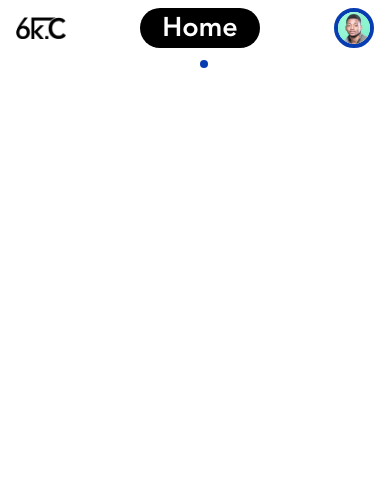
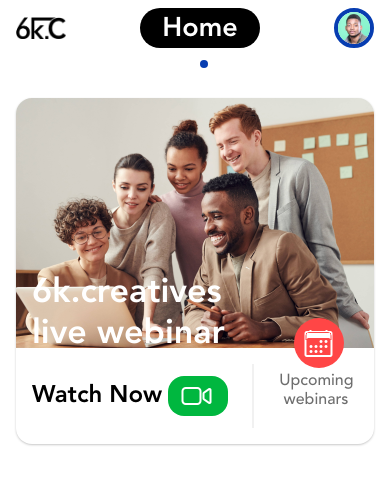
Before and after one commit to FungaiPfende/6kClub, a React Native app: screen / in a window 390 px wide. Shown: the top 484 px of the page. Built offline with nearby package versions, Linux system fonts and the light colour scheme.

Commit message:
Created WebinarCard Component.

```diff
--- a/package.json
+++ b/package.json
@@ -16,6 +16,7 @@
     "react": "17.0.2",
     "react-dom": "17.0.2",
     "react-native": "0.68.2",
+    "react-native-linear-gradient": "^2.6.2",
     "react-native-web": "0.17.7"
   },
   "devDependencies": {
--- /dev/null
+++ b/src/components/WebinarCard.component.jsx
@@ -0,0 +1,129 @@
+import { StyleSheet, View, Image, Text } from "react-native";
+import React from "react";
+import LinearGradient from "react-native-linear-gradient";
+
+import {
+  assets,
+  colours,
+  fonts,
+  fontSizes,
+  shadows,
+  sizes,
+  space,
+} from "../constants/theme";
+
+import { Icon } from "./Icon.component";
+
+export const WebinarCard = () => {
+  return (
+    <View style={styles.card}>
+      <View style={styles.cardCover}>
+        <Image
+          source={assets.webinar}
+          resizeMode="cover"
+          style={styles.cardImage}
+        />
+        <Text style={styles.webinarTitle}>6k.creatives{"\n"}live webinar</Text>
+      </View>
+
+      <View style={styles.info}>
+        <View style={styles.watchNow}>
+          <Text style={styles.watchNowText}>Watch Now</Text>
+
+          <Icon
+            iconName="videocam-outline"
+            iconColour="white"
+            bgColour={colours.ui.success}
+            radius={sizes.lg}
+          />
+        </View>
+
+        <View style={styles.divider} />
+
+        <View style={styles.upcomingWebinars}>
+          <Icon
+            iconName="calendar-outline"
+            iconColour="white"
+            bgColour={colours.ui.error}
+            radius={sizes.xxl}
+            bgWidth={50}
+            bgHeight={50}
+          />
+          <Text style={styles.upcomingText}>Upcoming {"\n"} webinars</Text>
+        </View>
+      </View>
+    </View>
+  );
+};
+
+const styles = StyleSheet.create({
+  card: {
+    backgroundColor: colours.bg.primary,
+    borderRadius: sizes.lg,
+    marginHorizontal: space.lg,
+    marginVertical: space.xl + 10,
+    ...shadows.light,
+  },
+
+  cardCover: {
+    width: "100%",
+    height: 250,
+    borderTopLeftRadius: sizes.lg,
+    borderTopRightRadius: sizes.lg,
+  },
+
+  cardImage: {
+    width: "100%",
+    height: "100%",
+    borderTopLeftRadius: sizes.lg,
+    borderTopRightRadius: sizes.lg,
+  },
+
+  webinarTitle: {
+    position: "absolute",
+    top: "70%",
+    color: colours.text.white,
+    fontFamily: fonts.bold,
+    fontSize: fontSizes.h4,
+    marginHorizontal: space.lg,
+  },
+
+  info: {
+    flexDirection: "row",
+    justifyContent: "space-between",
+    alignItems: "center",
+    marginVertical: space.lg,
+    marginHorizontal: space.lg,
+  },
+
+  watchNow: {
+    flexDirection: "row",
+    justifyContent: "space-between",
+    alignItems: "center",
+    width: "60%",
+  },
+
+  watchNowText: {
+    fontFamily: fonts.bold,
+    fontSize: fontSizes.h5,
+  },
+
+  divider: {
+    borderWidth: 1,
+    borderColor: colours.ui.tertiary,
+    height: sizes.xxl,
+  },
+
+  upcomingWebinars: {
+    alignItems: "center",
+    marginTop: -space.xxl,
+    width: "auto",
+  },
+
+  upcomingText: {
+    fontFamily: fonts.medium,
+    fontSize: fontSizes.body,
+    color: colours.text.secondary,
+    marginTop: space.sm,
+  },
+});
--- a/src/screens/Home.screen.jsx
+++ b/src/screens/Home.screen.jsx
@@ -2,13 +2,14 @@ import { StyleSheet, Text, View, SafeAreaView } from "react-native";
 import React from "react";
 
 import { Header } from "../components/Header.component";
+import { WebinarCard } from "../components/WebinarCard.component";
 
 export const Home = () => {
   return (
     <SafeAreaView>
       <View>
         <Header />
-        {/* <Text>Home Screen</Text> */}
+        <WebinarCard />
       </View>
     </SafeAreaView>
   );
```
Also changed, not shown: 1 other file (tests, documents, lock files or other folders).
